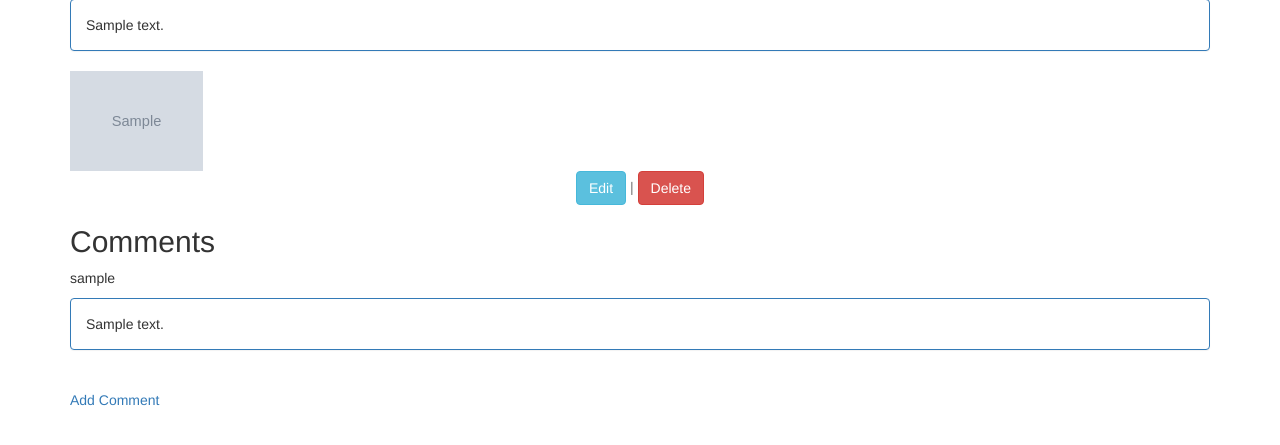
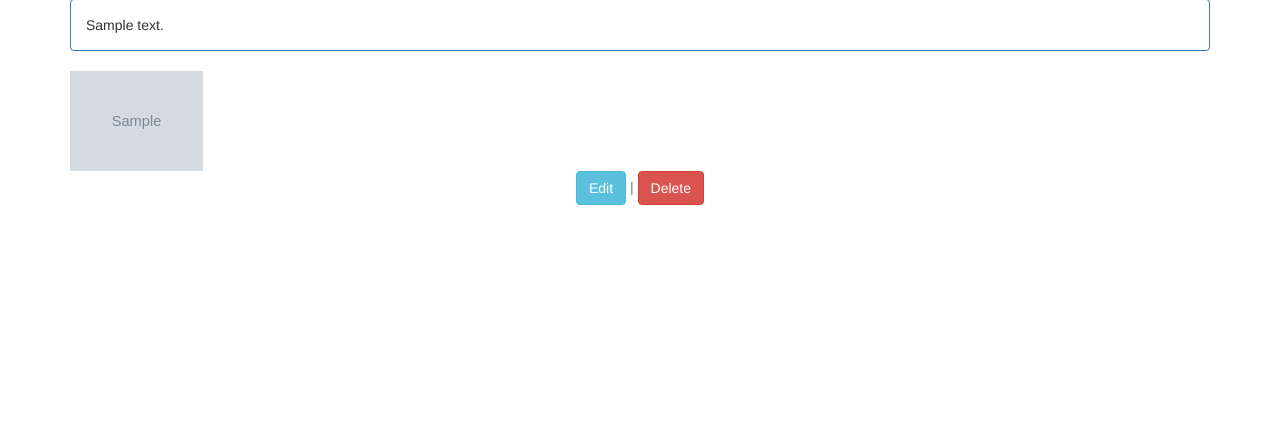
Before and after one commit to arunikayadav42/Lost-and-Found-Portal, a Django app: page /lost/1/ in a window 1280 px wide. Shown: the part 252-697 px from the top of the page. Run offline with Django 3.2, Linux system fonts and the light colour scheme; tables that the repository leaves empty hold one stand-in row (values such as "Sample post"); grey boxes marked "Sample" are stand-in pictures; some libraries are stand-ins or nearby versions.

Commit message:
Original changes made for the comment section removed

```diff
--- a/cs354/lost/admin.py
+++ b/cs354/lost/admin.py
@@ -1,6 +1,5 @@
 from django.contrib import admin
-from .models import Lost, Comment
+from .models import Lost
 
 # Register your models here.
 admin.site.register(Lost)
-admin.site.register(Comment)
--- a/cs354/lost/models.py
+++ b/cs354/lost/models.py
@@ -21,22 +21,3 @@ class Lost(models.Model):
 
     def get_absolute_url(self):
         return reverse('lost_detail', args=[str(self.pk)])
-
-
-class Comment(models.Model):
-    lost = models.ForeignKey(Lost, on_delete=models.CASCADE,
-                             related_name="comments")
-    author = models.ForeignKey(get_user_model(), on_delete=models.CASCADE)
-    text = models.TextField()
-    created_date = models.DateTimeField(default=timezone.now)
-    approved_comment = models.BooleanField(default=False)
-
-    def approve(self):
-        self.approved_comment = True
-        self.save()
-
-    def get_absolute_url(self):
-        return reverse('lost_detail', args=[str(self.pk)])
-
-    def __str__(self):
-        return self.text
--- a/cs354/lost/templates/lost/detail.html
+++ b/cs354/lost/templates/lost/detail.html
@@ -21,21 +21,4 @@
         <div class="card-footer text-center text-muted">
             <a href="{% url "lost_edit" lost.pk %}" class="btn btn-info">Edit</a> | <a href="{% url "lost_delete" lost.pk %}" class="btn btn-danger"> Delete</a>
         </div>
-        {% if lost.comments.all %}
-        <h2>Comments</h2>
-        <div class="card-footer">
-            {% for comment in lost.comments.all %}
-            <p>
-                <span class="font-weight-bold">
-                {{ comment.author }}
-            </span>
-                <div class="panel panel-primary">
-                    <div class="panel-body">{{ comment.text }}</div>
-                </div>
-            </p>
-            {% endfor %}
-        </div>
-        {% endif %}
-        <br>
-        <a href="{% url "add_comment_to_lost" lost.pk%}">Add Comment</a>
         {% endblock content %}
--- a/cs354/lost/templates/lost/home.html
+++ b/cs354/lost/templates/lost/home.html
@@ -26,7 +26,6 @@
    <div class="date">
                 {{ item.date_item_registered }}
    </div>
-   <a href="{% url 'lost_detail' item.pk %}"> Comments: {{ item.comments.count }} </a>
    </td>
 </tr>
 {% endfor %}
--- a/cs354/lost/urls.py
+++ b/cs354/lost/urls.py
@@ -6,8 +6,6 @@ from . import views
 urlpatterns = [
     path('<int:pk>/delete/', LostDeleteView.as_view(), name="lost_delete"),
     path('<int:pk>/edit/', LostUpdateView.as_view(), name="lost_edit"),
-    path('<int:pk>/comment/', views.add_comment_to_lost,
-         name="add_comment_to_lost"),
     path('create/', LostCreateView.as_view(), name="lost_create"),
     path('<int:pk>/', LostDetailView.as_view(), name="lost_detail"),
     path('', LostListView.as_view(), name="lost_list"),
--- a/cs354/lost/views.py
+++ b/cs354/lost/views.py
@@ -3,9 +3,9 @@ from django.views.generic import ListView, DetailView
 from django.views.generic.edit import CreateView, UpdateView, DeleteView
 from bootstrap_datepicker_plus import DateTimePickerInput
 from django.urls import reverse_lazy
-from .models import Lost, Comment
+from .models import Lost
 from django.core.exceptions import PermissionDenied
-from .forms import CommentForm, ItemCreateForm, ItemEditForm
+from .forms import ItemCreateForm, ItemEditForm
 from django.contrib.auth.mixins import UserPassesTestMixin, LoginRequiredMixin
 from django.http import HttpResponseRedirect
 
@@ -67,18 +67,3 @@ class LostDeleteView(LoginRequiredMixin, DeleteView):
         if obj.author != self.request.user:
             raise PermissionDenied
         return super().dispatch(request, *args, **kwargs)
-
-
-def add_comment_to_lost(request, pk):
-    lost = get_object_or_404(Lost, pk=pk)
-    form = CommentForm(request.POST)
-    login_url = 'login'
-
-    if form.is_valid():
-        comment = form.save(commit=False)
-        comment.lost = lost
-        comment.save()
-        return redirect('lost_detail', pk=lost.pk)
-    else:
-        form = CommentForm()
-    return render(request, 'lost/add_comment_to_lost.html', {'form': form})
```
Also changed, not shown: cs354/lost/forms.py (+1 -7 lines), cs354/lost/templates/lost/add_comment_to_lost.html (deleted, +0 -9 lines), cs354/lost/templates/lost/multiple_image_upload.html (deleted, +0 -9 lines), cs354/lost/migrations/0001_initial.py, cs354/lost/migrations/0002_auto_20181201_1237.py (deleted), cs354/media/pictures/2018/12/02/Screenshot_from_2018-10-24_08-50-58.png (added).
